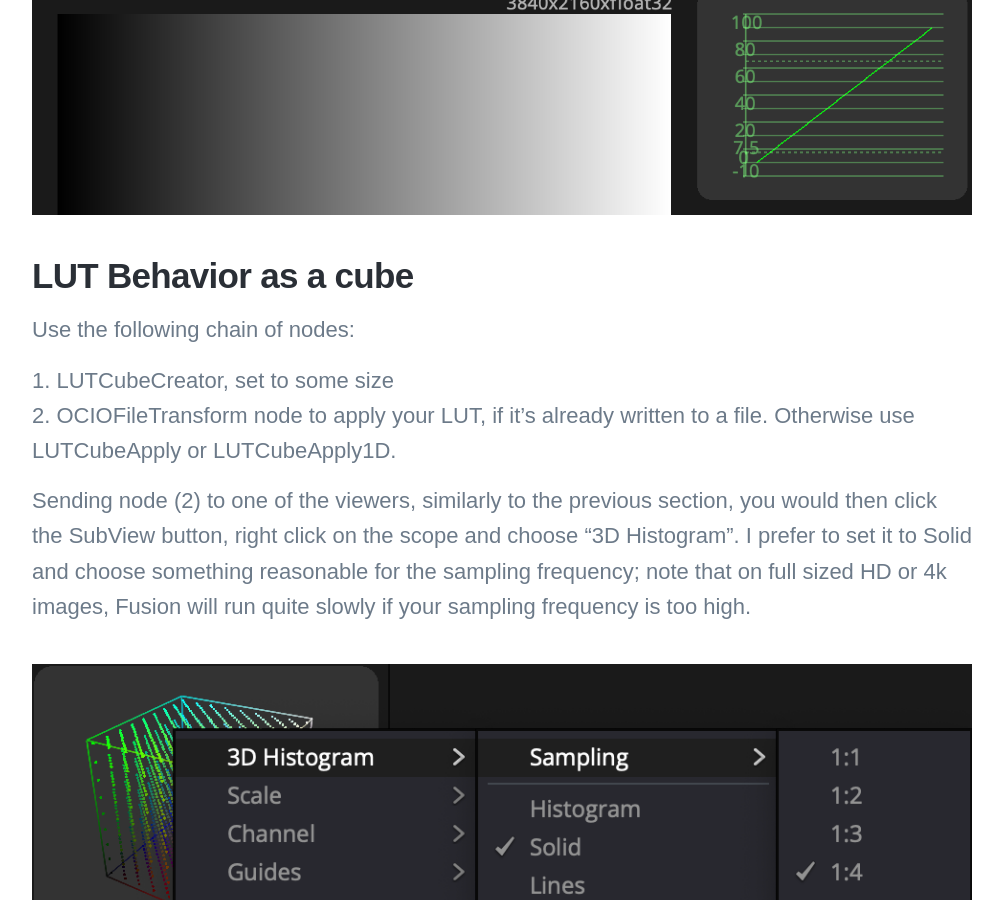
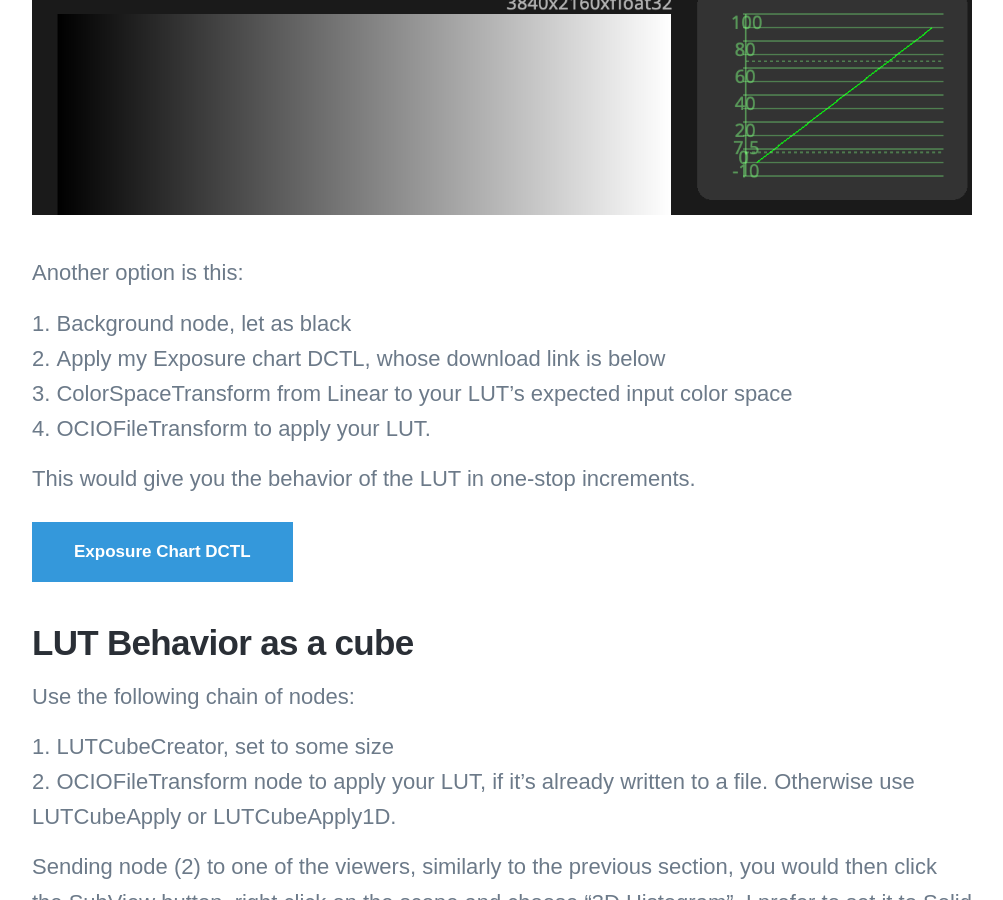
Before and after one commit to thatcherfreeman/thatcherfreeman.github.io, a Jekyll site: the page built from _tutorials/fusion-luts.md, in a window 1280 px wide and 900 px high, scrolled down 9177 px. Shown: the whole window, without its empty margins (138-1141 px from the left). Built offline with Jekyll 4.4.1, drawn with Linux system fonts in a browser that asks for light colours; nearby versions of some CDN libraries; some web fonts are replaced; formulas are drawn with MathJax 3.

Commit message:
added blurb about exposure chart

```diff
--- a/_tutorials/fusion-luts.md
+++ b/_tutorials/fusion-luts.md
@@ -183,6 +183,16 @@ You'd then send node (2) to one of the viewers and click the "SubView" button in
 
 ![](/images/tutorials/fusion-luts/fusionsubviews.png)
 
+Another option is this:
+1. Background node, let as black
+2. Apply my Exposure chart DCTL, whose download link is below
+3. ColorSpaceTransform from Linear to your LUT's expected input color space
+4. OCIOFileTransform to apply your LUT.
+
+This would give you the behavior of the LUT in one-stop increments.
+
+<a href="https://github.com/thatcherfreeman/utility-dctls/blob/main/Utilities/Exposure%20Chart.dctl" class="button button--large">Exposure Chart DCTL</a>
+
 ## LUT Behavior as a cube
 Use the following chain of nodes:
 1. LUTCubeCreator, set to some size
```
